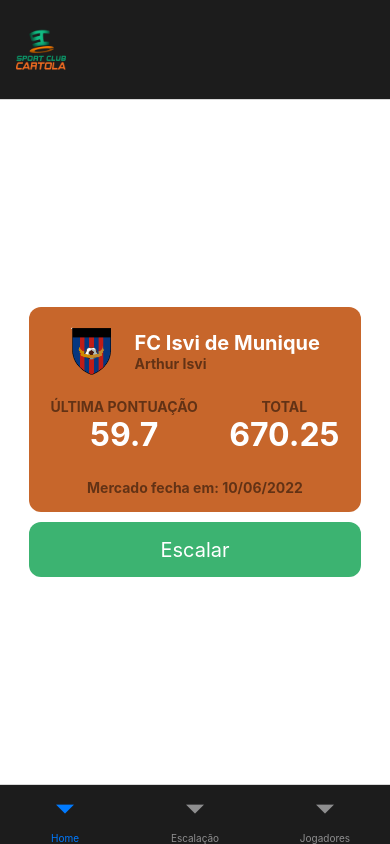
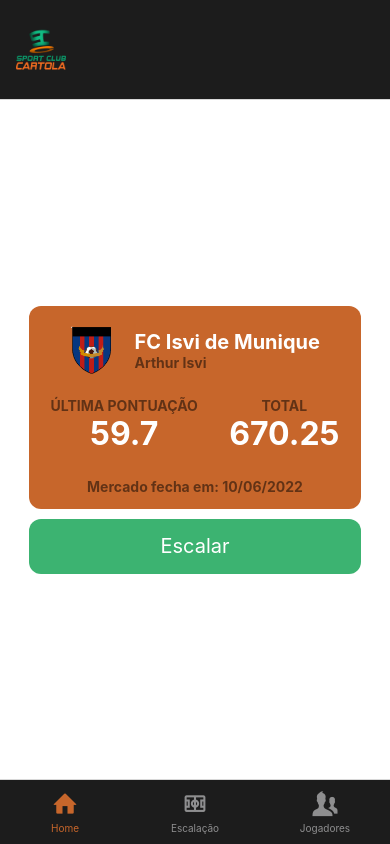
Before and after one commit to arthurisvi/app-lineup-players, a React Native app: screen / in a window 390 px wide. Built offline with nearby package versions, Linux system fonts and the light colour scheme.

Commit message:
feat: stylization in tabBar

```diff
--- a/App.js
+++ b/App.js
@@ -7,6 +7,7 @@ import Home from "./src/screens/Home";
 import Footballers from "./src/screens/Footballers";
 import Lineup from "./src/screens/Lineup";
 import LineupProvider from "./src/contexts/lineup";
+import { Entypo, Feather, MaterialCommunityIcons } from "@expo/vector-icons";
 
 const Stack = createStackNavigator();
 const Tab = createBottomTabNavigator();
@@ -23,24 +24,51 @@ function LogoHeader() {
 function Tabs() {
   return (
     <Tab.Navigator
+      tabBarOptions={{
+        activeTintColor: "#C7662B",
+      }}
       screenOptions={{
         headerShown: false,
         tabBarStyle: {
           backgroundColor: "#1C1C1C",
-          height: 60,
+          height: 65,
+          paddingBottom: 10,
+          paddingTop: 5,
         },
       }}
     >
-      <Tab.Screen name="Home" component={Home} />
+      <Tab.Screen
+        name="Home"
+        component={Home}
+        options={{
+          tabBarIcon: ({ size, color }) => (
+            <Entypo name="home" size={size} color={color} />
+          ),
+        }}
+      />
       <Tab.Screen
         name="Lineup"
         component={Lineup}
-        options={{ title: "Escalação" }}
+        options={{
+          title: "Escalação",
+          tabBarIcon: ({ size, color }) => (
+            <MaterialCommunityIcons
+              name="soccer-field"
+              size={size}
+              color={color}
+            />
+          ),
+        }}
       />
       <Tab.Screen
         name="Footballers"
         component={Footballers}
-        options={{ title: "Jogadores" }}
+        options={{
+          title: "Jogadores",
+          tabBarIcon: ({ size, color }) => (
+            <Entypo name="users" size={size} color={color} />
+          ),
+        }}
       />
     </Tab.Navigator>
   );
```
